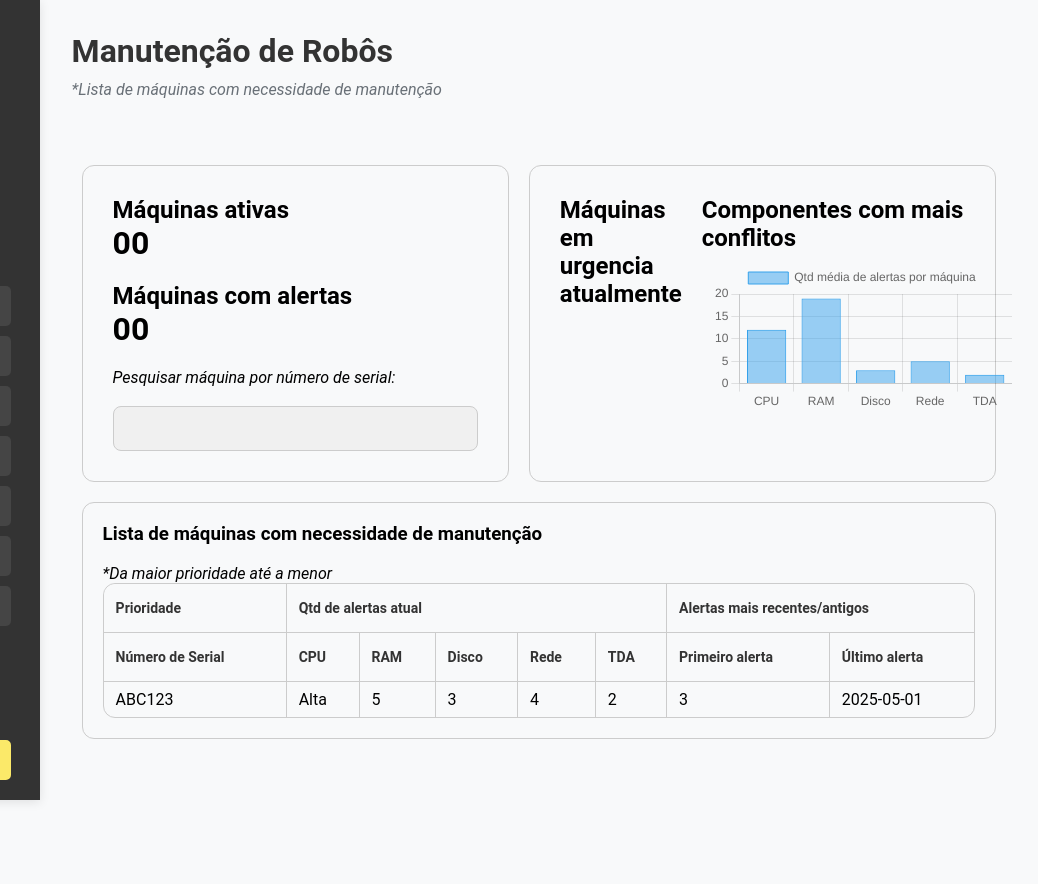
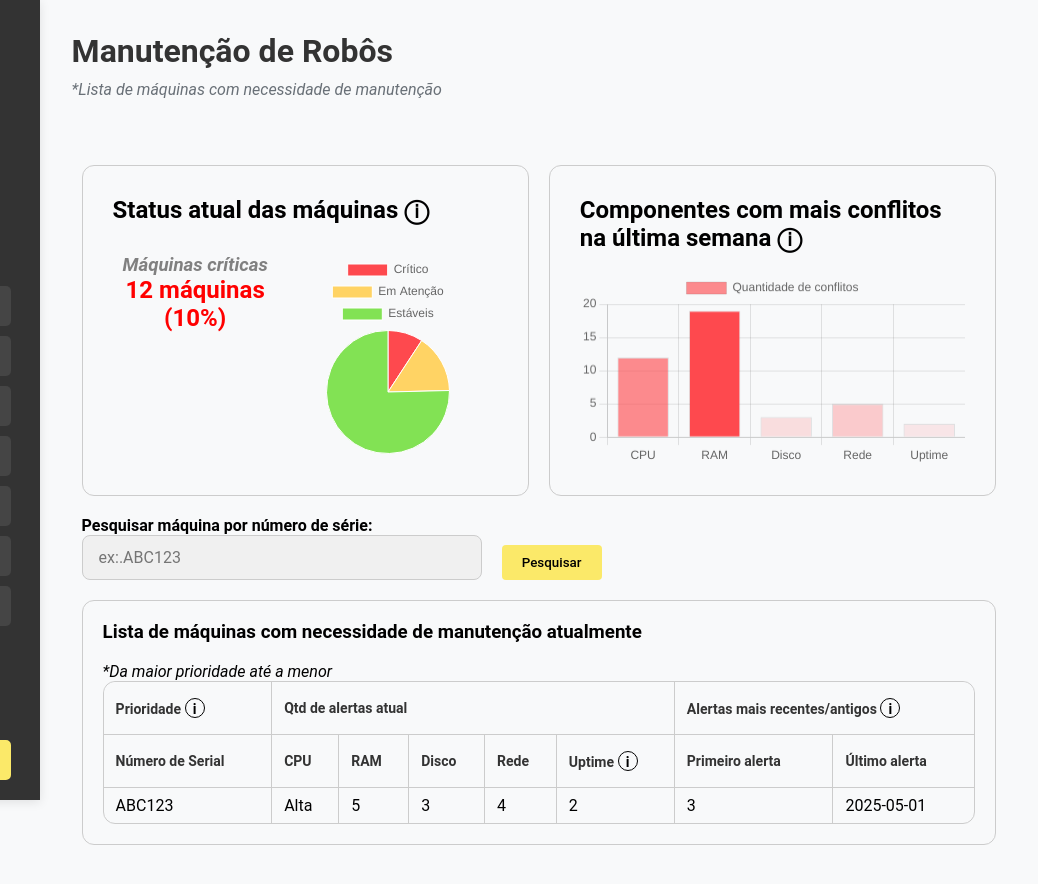
Before and after one commit to Sentinela-G3/aplicacao-web, a website: page public/dashboard/dashManutencao.html in a window 1280 px wide. Shown: the full height of the page, 242-1280 px from the left. Before the commit the page ends 800 px from the top, so only its background shows below. Drawn offline with nearby package versions, Linux system fonts and the light colour scheme.

Commit message:
Mudanças na Dashboard de manutenção

```diff
--- a/app.js
+++ b/app.js
@@ -1,5 +1,5 @@
-// var ambiente_processo = 'producao';
-var ambiente_processo = 'local';
+var ambiente_processo = 'producao';
+// var ambiente_processo = 'local';
 
 var caminho_env = ambiente_processo === 'producao' ? '.env' : '.env.dev';
 // Acima, temos o uso do operador ternário para definir o caminho do arquivo .env
--- a/public/css/dashboard_manutencao.css
+++ b/public/css/dashboard_manutencao.css
@@ -135,7 +135,7 @@ body {
   width: 50%;
   margin: 10px;
   display: flex;
-  flex-direction: row;
+  flex-direction: column;
 }
 
 
@@ -148,6 +148,11 @@ body {
   margin: 10px;
   display: flex;
   flex-direction: column;
+}
+
+.container-kpi-box{
+  display: flex;
+  text-align: center;
 }
 
 .container-kpi div, .container-kpi2 div{
@@ -384,3 +389,118 @@ button:hover {
       font-size: 12px;
   }
 }
+
+.tooltip {
+  position: relative;
+  display: inline-block;
+  cursor: pointer;
+  font-family: "Arial", sans-serif;
+}
+
+.tooltip:hover .tooltiptext {
+  visibility: visible;
+  opacity: 1;
+}
+
+.tooltiptext {
+  visibility: hidden;
+  width: 200px;
+  background-color: #333;
+  color: #fff;
+  text-align: center;
+  border-radius: 5px;
+  padding: 10px;
+  position: absolute;
+  z-index: 1;
+  top: 125%;
+  left: 50%;
+  margin-left: -100px;
+  opacity: 0;
+  transition: opacity 0.3s;
+}
+
+.tooltiptext::after {
+  content: "";
+  position: absolute;
+  top: -10px;
+  left: 50%;
+  margin-left: -10px;
+  border-width: 10px;
+  border-style: solid;
+  border-color: transparent transparent #333 transparent;
+}
+
+.tooltip .icon {
+  display: inline-block;
+  width: 20px;
+  height: 20px;
+  border: solid;
+  border-width: 1px;
+  border-color: #000;
+  color: #000;
+  border-radius: 50%;
+  text-align: center;
+  line-height: 20px;
+}
+
+/* From Uiverse.io by johnliter */
+/* Style for the tooltip container */
+.tooltip-container {
+  --background-light: rgba(255, 255, 255, 0.5); /* Red */
+  --background-dark: #646464; /* Black */
+  --text-color-light: #ffffff;
+  --text-color-dark: #ffffff;
+  --bubble-size: 12px;
+  --glow-color: rgba(255, 255, 255, 0.5); /* Brighter glow color */
+
+  position: relative;
+  cursor: pointer;
+  transition: all 0.2s;
+  padding: 0.7em 1.8em;
+  color:black;
+  border-radius: 8px; /* Rounded edges */
+}
+
+/* Style for the bubble tooltip */
+.tooltip2 {
+  position: absolute;
+  top: -50%; /* Initially hidden above the container */
+  left: 50%;
+  transform: translateX(-50%);
+  padding: 0.6em 1em;
+  opacity: 0;
+  visibility: hidden;
+  pointer-events: none;
+  transition: all 0.3s;
+  border-radius: var(--bubble-size);
+  background: var(--background-light);
+  box-shadow: 0 4px 8px rgba(0, 0, 0, 0.1);
+  color: #646464;
+  width: 400px;
+}
+
+/* Triangle arrow for the bubble tooltip */
+.tooltip2::before {
+  content: "";
+  position: absolute;
+  top: 100%;
+  left: 50%;
+  transform: translate(-50%);
+  border-style: solid;
+  border-width: 8px 8px 0;
+  border-color: var(--background-light) transparent transparent;
+}
+
+/* Tooltip appearance on hover */
+.tooltip-container:hover {
+  /* background: var(--background-dark);
+  color: var(--text-color-dark); */
+  box-shadow: 0 0 20px var(--glow-color); /* Brighter glow effect */
+}
+
+.tooltip-container:hover .tooltip2 {
+  top: -120%; /* Adjusted position for the bubble tooltip */
+  opacity: 1;
+  visibility: visible;
+  pointer-events: auto;
+}
--- a/public/dashboard/dashManutencao.html
+++ b/public/dashboard/dashManutencao.html
@@ -1,5 +1,6 @@
 <!DOCTYPE html>
 <html lang="en">
+
 <head>
   <meta charset="UTF-8">
   <link rel="stylesheet" href="../css/navbar.css">
@@ -14,6 +15,7 @@
 
 
 </head>
+
 <body class="body_dashRealTime" id="dash_RT">
   <!-- MENU LATERAL-->
   <div class="container_navDashRT" id="container_navDashRT"></div>
@@ -40,44 +42,65 @@
 
     <div class="container-kpis">
       <div class="container-kpi">
+        <div class="tooltip-container">
+          <i><span class="tooltip2">% de máquinas que estão com conflitos no momento</span></i>
+          <h2>
+            Status <span class="text">atual</span> das máquinas ⓘ
+        </div>
+        </h2>
+        <div class="container-kpi-box">
           <div>
-                        <h2>Máquinas ativas</h2>
-                        <h1>00</h1>
+            <h3 style="color: gray;"><i>Máquinas críticas</i></h3>
+            <h2 style="color: red;"><span></span> 12 máquinas (<span>10%</span>)</h2>
           </div>
+
           <div>
-                        <h2>Máquinas com alertas</h2>
-                        <h1>00</h1>
+            <canvas id="myChart2" style="height: 100px;"></canvas>
           </div>
-                    <div>
-                        <span><i>Pesquisar máquina por número de serial:</i></span> <br><br>
-                        <input type="text" id="serialNumberRobo">
         </div>
       </div>
 
       <div class="container-kpi2">
-                    <div>
-                        <h2>Máquinas em urgencia atualmente</h2>
-                        <div>
+        <div class="tooltip-container">
+          <i><span class="tooltip2">Quantidade de alertas não resolvido por componente</span></i>
+          <h2>
+            Componentes com mais <span class="text">conflitos</span> na última semana ⓘ
         </div>
-                    </div>
-                    <div>
-                        <h2>Componentes com mais conflitos</h2>
+        </h2>
+
         <div>
           <canvas id="myChart"></canvas>
         </div>
       </div>
     </div>
+
+    <div style="display: flex; align-items: end;">
+      <div style="display: flex; flex-direction: column; padding: 10px;">
+        <b>Pesquisar máquina por número de série:</b>
+        <input type="text" style="width: 400px;" placeholder="ex:.ABC123">
+      </div>
+      <button style="width: 100px; margin: 10px; height: 35px;">Pesquisar</button>
     </div>
 
     <div class="container-table">
-                <h3>Lista de máquinas com necessidade de manutenção</h3> <br>
+      <h3>Lista de máquinas com necessidade de manutenção atualmente</h3> <br>
       <span><i>*Da maior prioridade até a menor</i></span>
       <table class="table">
         <thead class="table_head">
           <tr>
-                        <th rowspan="1">Prioridade</th>
+            <th rowspan="1">Prioridade
+              <div class="tooltip">
+                <div class="icon">i</div>
+                <div class="tooltiptext">Quantidade de alertas que passaram do tempo de resolução por máquina</div>
+              </div>
+            </th>
             <th colspan="5">Qtd de alertas atual</th>
-                        <th colspan="2">Alertas mais recentes/antigos</th>
+            <th colspan="2">Alertas mais recentes/antigos
+              <div class="tooltip">
+                <div class="icon">i</div>
+                <div class="tooltiptext">Indicará se o alerta está dentro do tempo de resolução</div>
+              </div>
+            </th>
           </tr>
           <tr>
             <th>Número de Serial</th>
@@ -85,7 +108,12 @@
             <th>RAM</th>
             <th>Disco</th>
             <th>Rede</th>
-                        <th>TDA</th>
+            <th>Uptime
+              <div class="tooltip">
+                <div class="icon">i</div>
+                <div class="tooltiptext">Tempo de atividade da máquina</div>
+              </div>
+            </th>
             <th>Primeiro alerta</th>
             <th>Último alerta</th>
           </tr>
@@ -154,18 +182,32 @@
 
 
 </body>
+
 </html>
 
 <script>
   const ctx = document.getElementById('myChart');
 
+  const dataValues = [12, 19, 3, 5, 2];
+
+  const maxValue = Math.max(...dataValues);
+
+  const backgroundColor = dataValues.map(value => {
+    let alpha = value / maxValue;
+
+    alpha = Math.max(alpha, 0.1);
+
+    return `rgba(254, 73, 78, ${alpha})`;
+  });
+
   new Chart(ctx, {
     type: 'bar',
     data: {
-        labels: ['CPU', 'RAM', 'Disco', 'Rede', 'TDA'],
+      labels: ['CPU', 'RAM', 'Disco', 'Rede', 'Uptime'],
       datasets: [{
-          label: 'Qtd média de alertas por máquina',
-          data: [12, 19, 3, 5, 2],
+        label: 'Quantidade de conflitos',
+        data: dataValues,
+        backgroundColor: backgroundColor,
         borderWidth: 1
       }]
     },
@@ -178,42 +220,23 @@
     }
   });
 
-const config = {
-  type: 'bar',
-  data: data,
-  options: {
-    responsive: true,
-    plugins: {
-      legend: {
-        position: 'top',
-      },
-      title: {
-        display: true,
-        text: 'Chart.js Bar Chart'
+
+  const ctx2 = document.getElementById('myChart2');
+
+  new Chart(ctx2, {
+    type: 'pie',
+    data: {
+      labels: ['Crítico', 'Em Atenção', 'Estáveis'],
+      datasets: [{
+        label: 'qtd de máquinas',
+        data: [12, 20, 98],
+        backgroundColor: [
+          'rgb(254, 73, 78)',
+          'rgb(255, 211, 100)',
+          'rgb(130, 226, 84)'
+        ],
+        borderWidth: 1
+      }]
     }
-    }
-  },
-};
-
-const DATA_COUNT = 7;
-const NUMBER_CFG = {count: DATA_COUNT, min: -100, max: 100};
-
-const labels = Utils.months({count: 7});
-const data = {
-  labels: labels,
-  datasets: [
-    {
-      label: 'Dataset 1',
-      data: Utils.numbers(NUMBER_CFG),
-      borderColor: Utils.CHART_COLORS.red,
-      backgroundColor: Utils.transparentize(Utils.CHART_COLORS.red, 0.5),
-    },
-    {
-      label: 'Dataset 2',
-      data: Utils.numbers(NUMBER_CFG),
-      borderColor: Utils.CHART_COLORS.blue,
-      backgroundColor: Utils.transparentize(Utils.CHART_COLORS.blue, 0.5),
-    }
-  ]
-};
+  });
 </script>
```
Also changed, not shown: docker-compose.yml (added, +26 -0 lines), 5 other files. Lines whose indentation alone changed are shown as unchanged.
